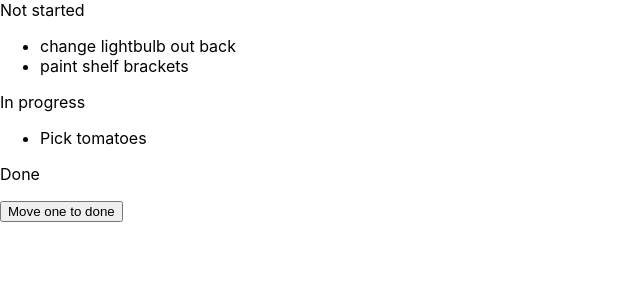
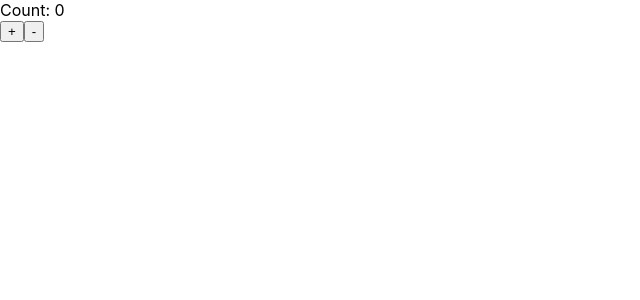
Before and after one commit to sofacles/react-hooks-ala-ben-awad, a React (Create React App) app: page / in a window 1280 px wide. Shown: the top 300 px of the page, without its empty margins (0-640 px from the left). Built offline with nearby package versions, Linux system fonts and the light colour scheme.

Commit message:
a working useReducer in typescript

```diff
--- a/src/App.tsx
+++ b/src/App.tsx
@@ -1,81 +1,48 @@
-import React, { useState } from 'react';
-import { iTask, TaskStatuses, iToDoList } from "./commonTypes";
+import * as React from 'react';
 
-function App() {
-  // I'm trying to do my redux homework with react hooks, and I just watched Ben's video about useReducer.  This is a very naieve POC using useState
-  // and it doesn't really have the features requested by the TODO app: Having 3 lists, separated by status and being able to toggle each TODO's status from a little menu
-  // So, I'm going to check in this crap and then try to use useReducer
+enum ActionType {
+  Increment = 'increment',
+  Decrement = 'decrement',
+}
 
-  const generateDefaultList = () : iToDoList => {
-    let dummies: iTask[] = [{
-      id: "121",
-      title: "change lightbulb out back",
-      description: "May need a ladder",
-      status: TaskStatuses.NotStarted
-    },
-    {
-      id: "122",
-      title: "paint shelf brackets",
-      description: "where is that paint",
-      status: TaskStatuses.NotStarted
-    },
-    {
-      id: "123",
-      title: "Pick tomatoes",
-      description: "We have a lot",
-      status: TaskStatuses.InProgress
-    }
-  ];
+interface IState {
+  count: number;
+}
 
-  let retVal : iToDoList = {
-    notStartedList: dummies.filter(t => t.status === TaskStatuses.NotStarted),
-    inProgressList: dummies.filter(t => t.status === TaskStatuses.InProgress),
-    doneList: dummies.filter(t => t.status === TaskStatuses.Done),
-    };
+interface IAction {
+  type: ActionType;
+  payload: {
+    count: number;
+  };
+}
 
-    return retVal;
+const initialState: IState = {count: 0};
+
+const reducer: React.Reducer<IState, IAction> = (state, action) => {
+  switch (action.type) {
+    case ActionType.Increment:
+      return {count: state.count + action.payload.count};
+    case ActionType.Decrement:
+      return {count: state.count - action.payload.count};
+    default:
+      throw new Error();
   }
+}
 
-  const listFrom = () => {
-    let inProg = taskList.inProgressList.map(a => <li>{a.title}</li>);
-    return inProg;
-  };
-
-   let [taskList, setTaskList] = useState(generateDefaultList());
-
-   const test = () => {
-    let newState = Object.assign({}, taskList);
-    let taskToMove = taskList.notStartedList.filter(a => a.id === "122")[0];
-    let newNotStarted = taskList.notStartedList.filter(a => a.id !== "122");
-    taskToMove.status = TaskStatuses.InProgress;
-    newState.inProgressList.push(taskToMove);
-    newState.notStartedList = newNotStarted;
-    setTaskList(newState);
-  };
-
-  debugger;
+const App = () => {
+  const [state, dispatch] = React.useReducer<React.Reducer<IState, IAction>>(reducer, initialState);
 
   return (
-    <div className="App">
-      Not started
-       <ul>
-        {
-          taskList.notStartedList.map(a => <li>{a.title}</li>)
-        }
-      </ul>
-      In progress
-      <ul>
-        {listFrom()}
-      </ul>
-      Done
-      <ul>
-        {
-          taskList.doneList.map(a => <li>{a.title}</li>)
-        }
-      </ul>
-      <button onClick={test}>Move one to done</button>
+    <div>
+      <div>Count: {state.count}</div>
+      <button onClick={
+        () => dispatch({type: ActionType.Increment, payload: { count: 1 } })
+      }>+</button>
+      <button onClick={
+        () => dispatch({type: ActionType.Decrement, payload: { count: 1 }})
+      }>-</button>
     </div>
   );
-}
+};
 
 export default App;
--- a/src/commonTypes.ts
+++ /dev/null
@@ -1,18 +0,0 @@
-export enum TaskStatuses {
-  NotStarted = "not started",
-  InProgress = "in progress",
-  Done = "done"
-}
-
-export interface iTask {
-  description: string,
-  id: string,
-  status: TaskStatuses,
-  title: string
-}
-
-export interface iToDoList {
-  notStartedList: iTask[],
-  inProgressList: iTask[],
-  doneList: iTask[]
-}
```
